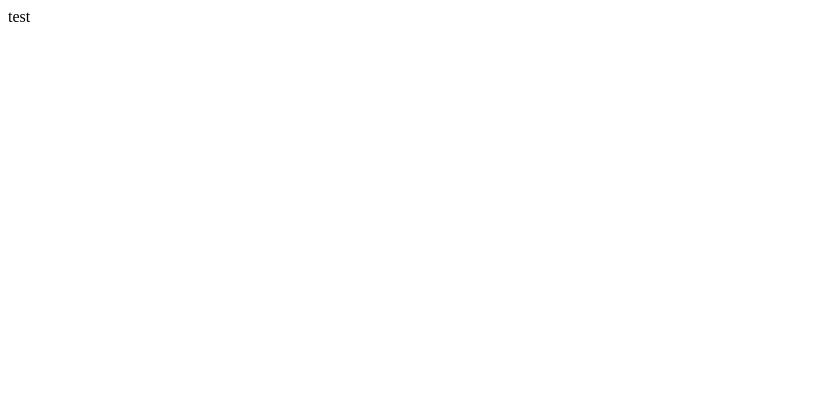
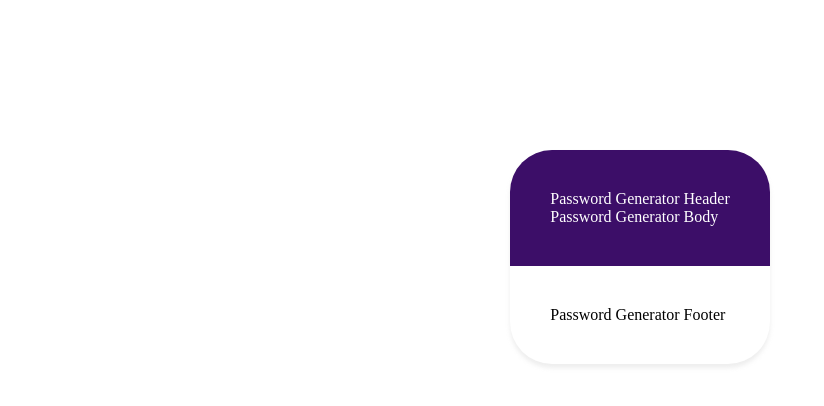
Before and after one commit to favio102/Password-Generator, a React (Create React App) app: page / in a window 1280 px wide. Shown: the top 406 px of the page, without its empty margins (0-824 px from the left). Built offline with nearby package versions, Linux system fonts and the light colour scheme.

Commit message:
styles added

```diff
--- a/src/App.js
+++ b/src/App.js
@@ -1,6 +1,10 @@
+import { PasswordGeneratorCard } from './components/PasswordGeneratorCard/PasswordGeneratorCard';
+import s from './style.module.css'
 function App() {
   return (
-    <div>test</div>
+    <div className={s.root}>
+      <PasswordGeneratorCard />
+    </div>
   );
 }
 
--- /dev/null
+++ b/src/components/PasswordGeneratorBody/PasswordGeneratorBody.jsx
@@ -0,0 +1,5 @@
+import s from "./style.module.css";
+
+export function PasswordGeneratorBody() {
+  return <div>Password Generator Body</div>
+}
--- /dev/null
+++ b/src/components/PasswordGeneratorCard/PasswordGeneratorCard.jsx
@@ -0,0 +1,14 @@
+import { PasswordGeneratorBody } from '../PasswordGeneratorBody/PasswordGeneratorBody'
+import { PasswordGeneratorFooter } from '../PasswordGeneratorFooter/PasswordGeneratorFooter'
+import { PasswordGeneratorHeader } from '../PasswordGeneratorHeader/PasswordGeneratorHeader'
+import s from "./style.module.css";
+
+export function PasswordGeneratorCard() {
+    return <div className={s.root}>
+        <div className={s.main}>
+            <PasswordGeneratorHeader />
+            <PasswordGeneratorBody />
+        </div>
+        <PasswordGeneratorFooter />
+    </div>
+}
--- /dev/null
+++ b/src/components/PasswordGeneratorCard/style.module.css
@@ -0,0 +1,11 @@
+.root {
+    box-shadow: 0px 4px 4px 0px rgba(189, 188, 188, 0.25);
+    border-radius: 42px;
+}
+
+.main {
+    background-color: rgb(60, 14, 104);
+    color: white;
+    border-radius: 42px 42px 0px 0px;
+    padding: 40px;
+}
--- /dev/null
+++ b/src/components/PasswordGeneratorFooter/PasswordGeneratorFooter.jsx
@@ -0,0 +1,5 @@
+import s from "./style.module.css";
+
+export function PasswordGeneratorFooter() {
+    return <div className={s.root}>Password Generator Footer</div>
+}
--- /dev/null
+++ b/src/components/PasswordGeneratorFooter/style.module.css
@@ -0,0 +1,3 @@
+.root {
+    padding: 40px;
+}
--- /dev/null
+++ b/src/components/PasswordGeneratorHeader/PasswordGeneratorHeader.jsx
@@ -0,0 +1,5 @@
+import s from "./style.module.css";
+
+export function PasswordGeneratorHeader() {
+    return <div>Password Generator Header</div>
+}
--- /dev/null
+++ b/src/style.module.css
@@ -0,0 +1,6 @@
+.root {
+    margin-top: 150px;
+    display: flex;
+    justify-content: center;
+
+}
```
Also changed, not shown: src/components/PasswordGeneratorBody/style.module.css (added), src/components/PasswordGeneratorHeader/style.module.css (added).
